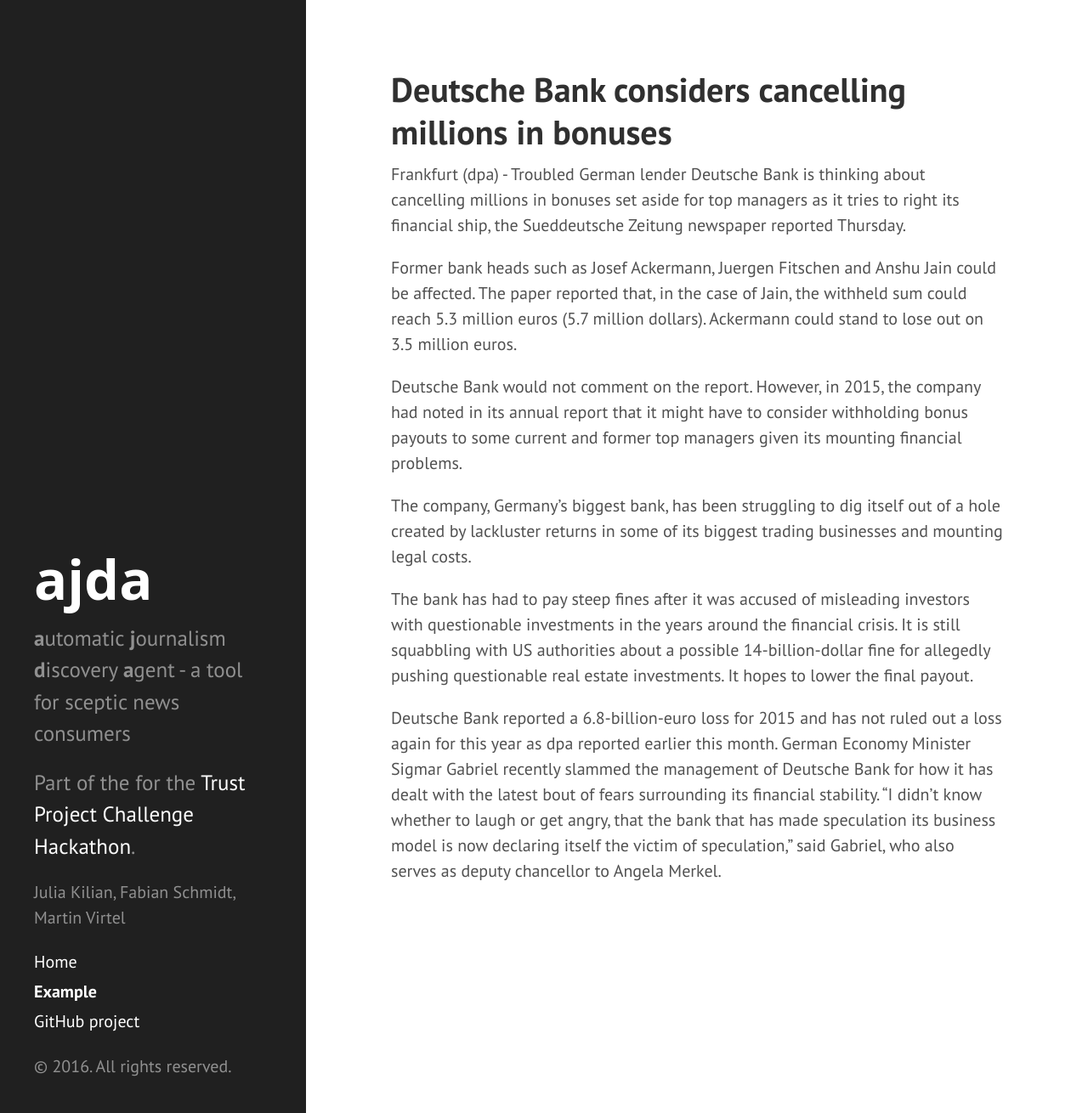
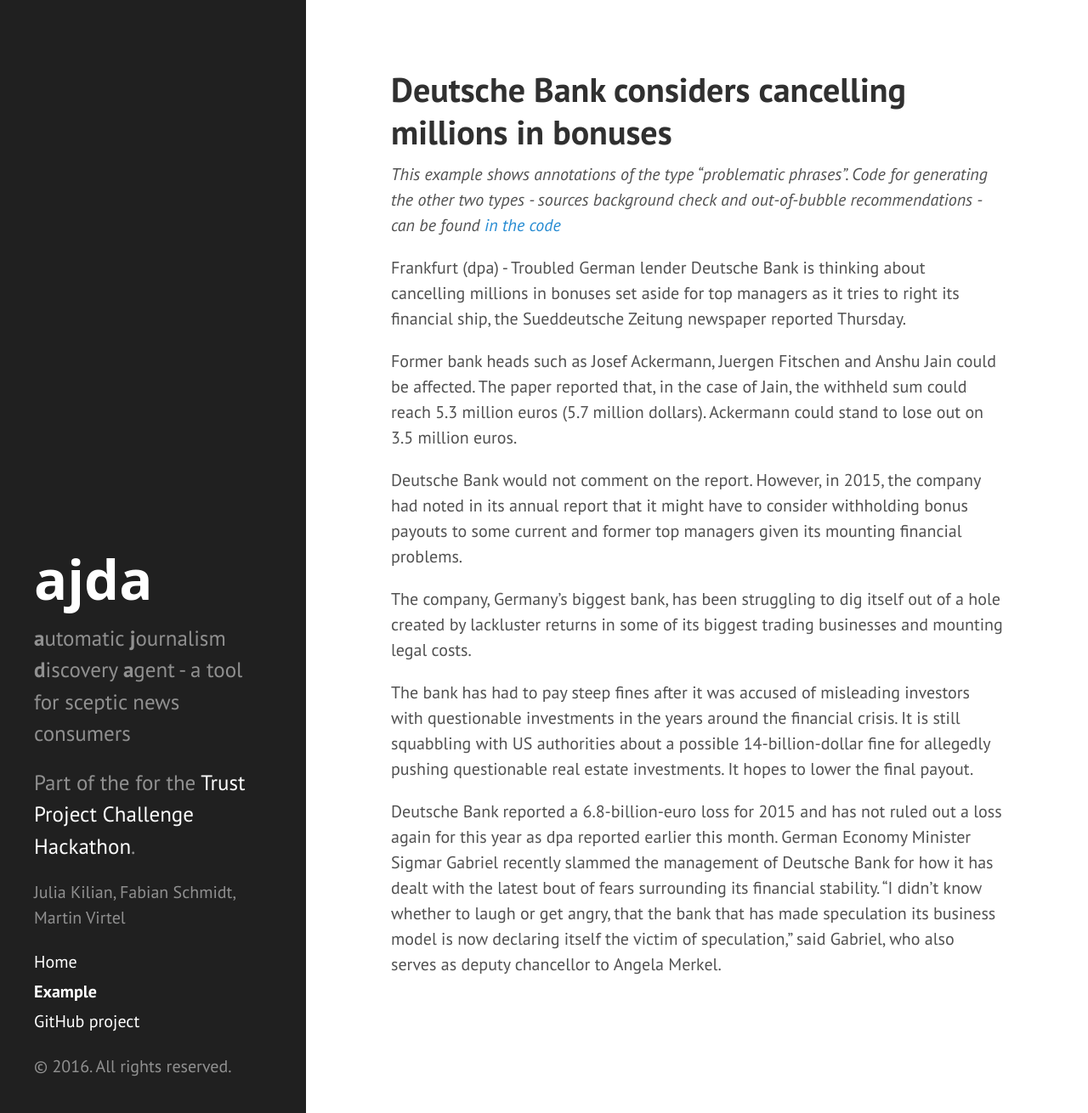
Before and after one commit to dpa-newslab/fidt, a Jekyll site: the page built from example.md, in a window 1280 px wide and 1310 px high. Shown: the whole window at 85% size. Built offline with Jekyll 4.4.1, drawn with Linux system fonts in a browser that asks for light colours; a script that is not in the unit is left out.

Commit message:
example uploaded

```diff
--- a/example.md
+++ b/example.md
@@ -3,6 +3,8 @@
 title: Deutsche Bank considers cancelling millions in bonuses
 navigation: Example
 ---
+
+*This example shows annotations of the type "problematic phrases". Code for generating the other two types - sources background check and out-of-bubble recommendations - can be found [in the code](https://github.com/dpa-newslab/ajda/)*
 
 
 Frankfurt (dpa) - Troubled German lender Deutsche Bank is thinking about cancelling millions in bonuses set aside for top managers as it tries to right its financial ship, the Sueddeutsche Zeitung newspaper reported Thursday.
```
